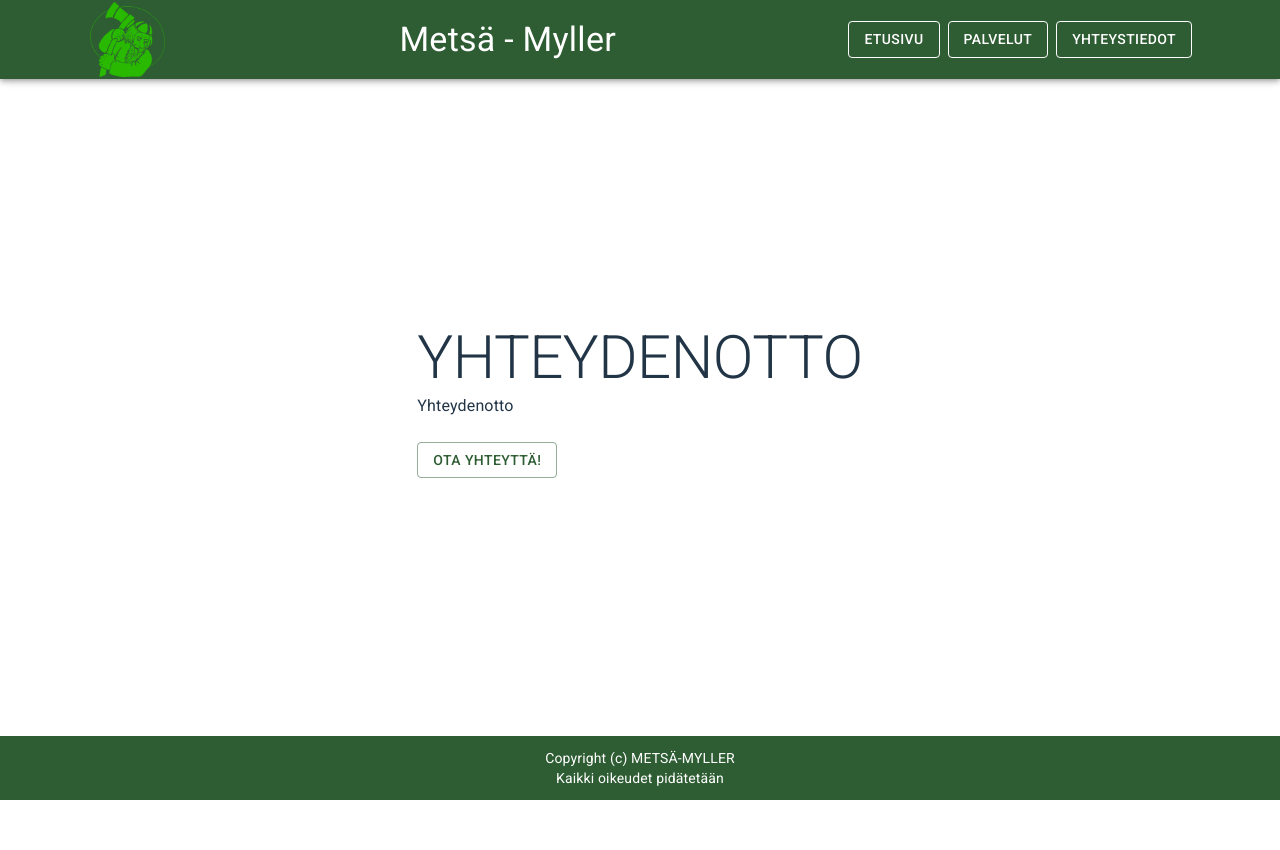
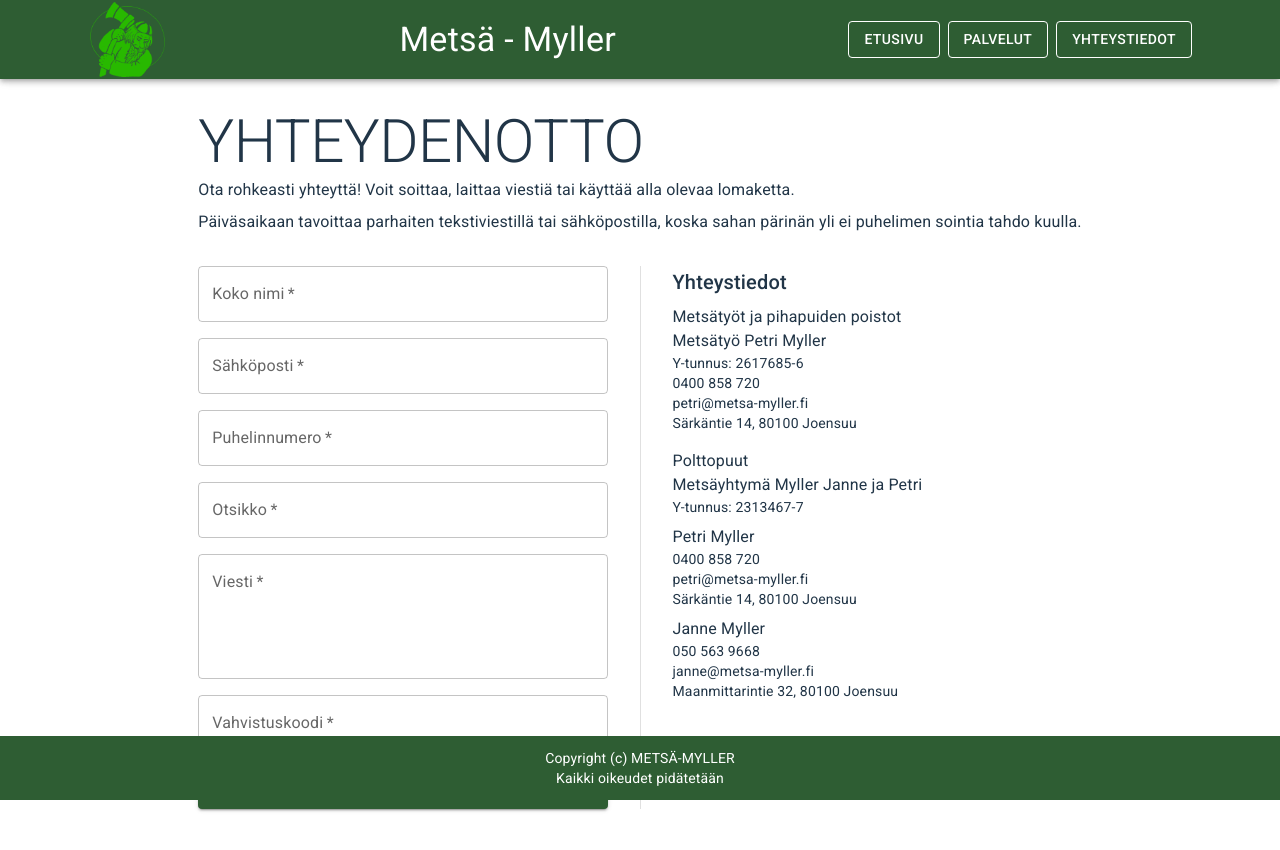
Before and after one commit to roopemyller/metsa-myller-websource, a React (Vite) app: page /yhteystiedot in a window 1280 px wide. Shown: the top 850 px of the page. Before the commit the page ends 800 px from the top, so only its background shows below. Built offline with nearby package versions, Linux system fonts and the light colour scheme.

Commit message:
header menu fix, contact page

```diff
--- a/package.json
+++ b/package.json
@@ -14,6 +14,7 @@
     "@emotion/styled": "^11.14.0",
     "@fontsource/roboto": "^5.2.5",
     "@mui/core": "5.0.0-alpha.54",
+    "@mui/icons-material": "^6.4.8",
     "@mui/lab": "6.0.0-beta.31",
     "@mui/material": "^6.4.7",
     "@mui/styled-engine-sc": "^6.4.6",
--- a/src/components/Contact.tsx
+++ b/src/components/Contact.tsx
@@ -1,15 +1,82 @@
-import { Box, Typography, Button,  } from "@mui/material"
-import { Link } from "react-router-dom"
+import { Box, Typography, Button, Stack, TextField, Divider  } from "@mui/material"
+import React from "react"
 
 const Contact : React.FC = () => {
     return (
-        <Box sx={{ flexGrow: 1, justifyContent: 'left'}}>
-            <Typography variant="h2">YHTEYDENOTTO</Typography>
-            <Typography variant="body1">
-                Yhteydenotto
+        <Box>
+            <Typography variant="h2">
+                YHTEYDENOTTO
             </Typography>
-            <br />
-            <Button variant="outlined" color="primary" component={Link} to="/">Ota yhteyttä!</Button>
+
+            <Typography mb={1}>
+                Ota rohkeasti yhteyttä! Voit soittaa, laittaa viestiä tai käyttää alla olevaa lomaketta.
+            </Typography>
+
+            <Typography mb={4}>
+                Päiväsaikaan tavoittaa parhaiten tekstiviestillä tai sähköpostilla, koska sahan pärinän yli ei puhelimen sointia tahdo kuulla.
+            </Typography>
+
+            <Stack
+                direction={{ xs: "column", md: "row" }}
+                spacing={4}
+                justifyContent="space-between"
+            >
+        {/* Left Side: Contact Form */}
+        <Box sx={{ flex: 1 }}>
+            <Stack spacing={2}>
+                <TextField label="Koko nimi" variant="outlined" fullWidth required />
+                <TextField label="Sähköposti" type="email" variant="outlined" fullWidth required />
+                <TextField label="Puhelinnumero" type="tel" variant="outlined" fullWidth required />
+                <TextField label="Otsikko" variant="outlined" fullWidth required />
+                <TextField label="Viesti" multiline rows={4} variant="outlined" fullWidth required />
+                <TextField label="Vahvistuskoodi" variant="outlined" fullWidth required />
+                <Button variant="contained" color="primary" size="large">
+                Lähetä viesti
+                </Button>
+            </Stack>
+            </Box>
+                {/* Divider */}
+                <Divider
+                    orientation="vertical"
+                    flexItem
+                    sx={{ display: { xs: "none", md: "block" } }}
+                />
+                <Divider
+                    orientation="horizontal"
+                    flexItem
+                    sx={{ display: { md: "none", xs: "block" } }}
+                />
+
+                {/* Right Side: Contact Info */}
+                <Box sx={{ flex: 1 }}>
+                    <Typography variant="h6" gutterBottom>
+                        Yhteystiedot
+                    </Typography>
+
+                    <Typography variant="body1">Metsätyöt ja pihapuiden poistot</Typography>
+                    <Typography variant="body1">Metsätyö Petri Myller</Typography>
+                    <Typography variant="body2">Y-tunnus: 2617685-6</Typography>
+                    <Typography variant="body2">0400 858 720</Typography>
+                    <Typography variant="body2">petri@metsa-myller.fi</Typography>
+                    <Typography variant="body2">Särkäntie 14, 80100 Joensuu</Typography>
+
+                    <Box mt={2}>
+                        <Typography variant="body1">Polttopuut</Typography>
+                        <Typography variant="body1">Metsäyhtymä Myller Janne ja Petri</Typography>
+                        <Typography variant="body2">Y-tunnus: 2313467-7</Typography>
+
+                        <Typography variant="body1" mt={1}>Petri Myller</Typography>
+                        <Typography variant="body2">0400 858 720</Typography>
+                        <Typography variant="body2">petri@metsa-myller.fi</Typography>
+                        <Typography variant="body2">Särkäntie 14, 80100 Joensuu</Typography>
+
+                        <Typography variant="body1" mt={1}>Janne Myller</Typography>
+                        <Typography variant="body2">050 563 9668</Typography>
+                        <Typography variant="body2">janne@metsa-myller.fi</Typography>
+                        <Typography variant="body2">Maanmittarintie 32, 80100 Joensuu</Typography>
+                    </Box>
+                </Box>
+            </Stack>
         </Box>
     )
 }
--- a/src/components/Header.tsx
+++ b/src/components/Header.tsx
@@ -1,9 +1,21 @@
-import { Box, AppBar, Toolbar, Typography, Button, Container,  } from "@mui/material"
-import React from "react"
+import { Box, AppBar, Toolbar, Typography, Button, Container, IconButton, Menu  } from "@mui/material"
+import MenuIcon from '@mui/icons-material/Menu'
+import React, {useState} from "react"
 import { Link } from "react-router-dom"
 
 
 const Header : React.FC = () => {
+    const [anchorEl, setAnchorEl] = useState<null | HTMLElement>(null);
+    const open = Boolean(anchorEl)
+
+    const handleMenu = (event: React.MouseEvent<HTMLElement>) => {
+        setAnchorEl(event.currentTarget)
+    }
+
+    const handleClose = () => {
+        setAnchorEl(null)
+    }
+
     return (
         <AppBar position="fixed" color="primary">
             <Container maxWidth="lg">
@@ -13,7 +25,8 @@ const Header : React.FC = () => {
                     <Typography variant="h4" sx={{ color: 'secondary.main' }}>
                         Metsä - Myller
                     </Typography>
-                    <Box sx = {{ justifyContent: "left",display: 'flex', gap: 1 }}>
+                    {/* Desktop Menu */}
+                    <Box sx = {{ justifyContent: "left", gap: 1, display: { xs: 'none', md: 'flex' } }}>
                         <Button variant="outlined" color="inherit" component={Link} to="/">
                             Etusivu
                         </Button>
@@ -24,6 +37,53 @@ const Header : React.FC = () => {
                             Yhteystiedot
                         </Button>
                     </Box>
+
+                    {/* Mobile Menu Icon*/}
+                    <IconButton size="large" edge="end" color="inherit" aria-label="menu" onClick={handleMenu} sx={{ display: { md: 'none', xs: 'flex' } }}>
+                        <MenuIcon />
+                    </IconButton>
+
+                    {/* Mobile Menu */}
+                    <Menu
+                        id="menu-appbar"
+                        anchorEl={anchorEl}
+                        anchorOrigin={{vertical: 'bottom', horizontal: 'right'}}
+                        keepMounted
+                        transformOrigin={{vertical: 'top', horizontal: 'right'}}
+                        open={open}
+                        onClose={handleClose}
+                        sx={{ display: { md: 'none', xs: 'block' }, marginTop: '0.95rem' }}>
+                    <Button
+                            fullWidth
+                            color="inherit"
+                            component={Link}
+                            to="/"
+                            onClick={handleClose}
+                            sx={{ justifyContent: 'flex-start', padding: 2 }}
+                        >
+                            Etusivu
+                        </Button>
+                        <Button
+                            fullWidth
+                            color="inherit"
+                            component={Link}
+                            to="/palvelut"
+                            onClick={handleClose}
+                            sx={{ justifyContent: 'flex-start', padding: 2 }}
+                        >
+                            Palvelut
+                        </Button>
+                        <Button
+                            fullWidth
+                            color="inherit"
+                            component={Link}
+                            to="/yhteystiedot"
+                            onClick={handleClose}
+                            sx={{ justifyContent: 'flex-start', padding: 2 }}
+                        >
+                            Yhteystiedot
+                        </Button>
+                    </Menu>
                 </Toolbar>
             </Container>
         </AppBar>
--- a/src/components/Services.tsx
+++ b/src/components/Services.tsx
@@ -7,7 +7,7 @@ import { useState } from 'react'
 import Firewood from "./Firewood"
 import ForestryServices from "./ForestryServices"
 
-const Services: React.FC = () => {
+const Services : React.FC = () => {
     const [value, setValue] = useState('1');
 
     const handleChange = (_event: React.SyntheticEvent, newValue: string) => {
```
Also changed, not shown: 1 other file (tests, documents, lock files or other folders).
